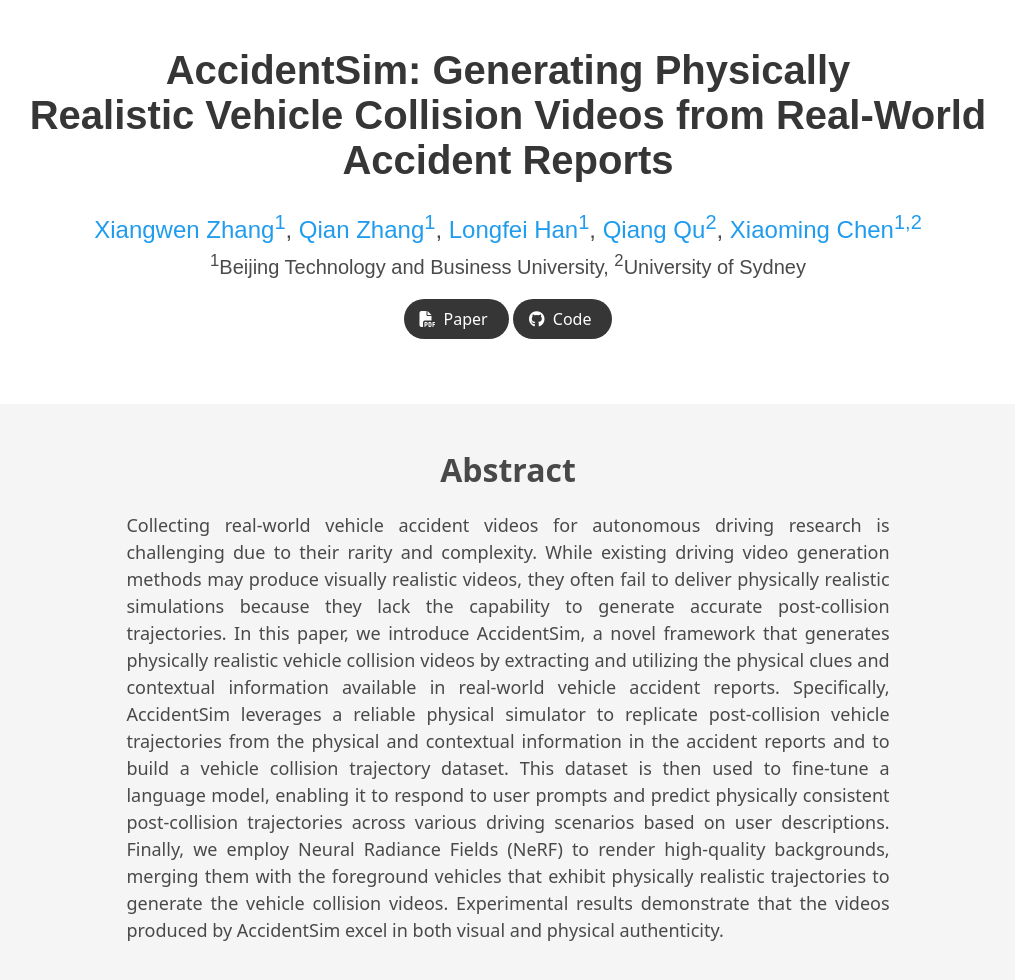
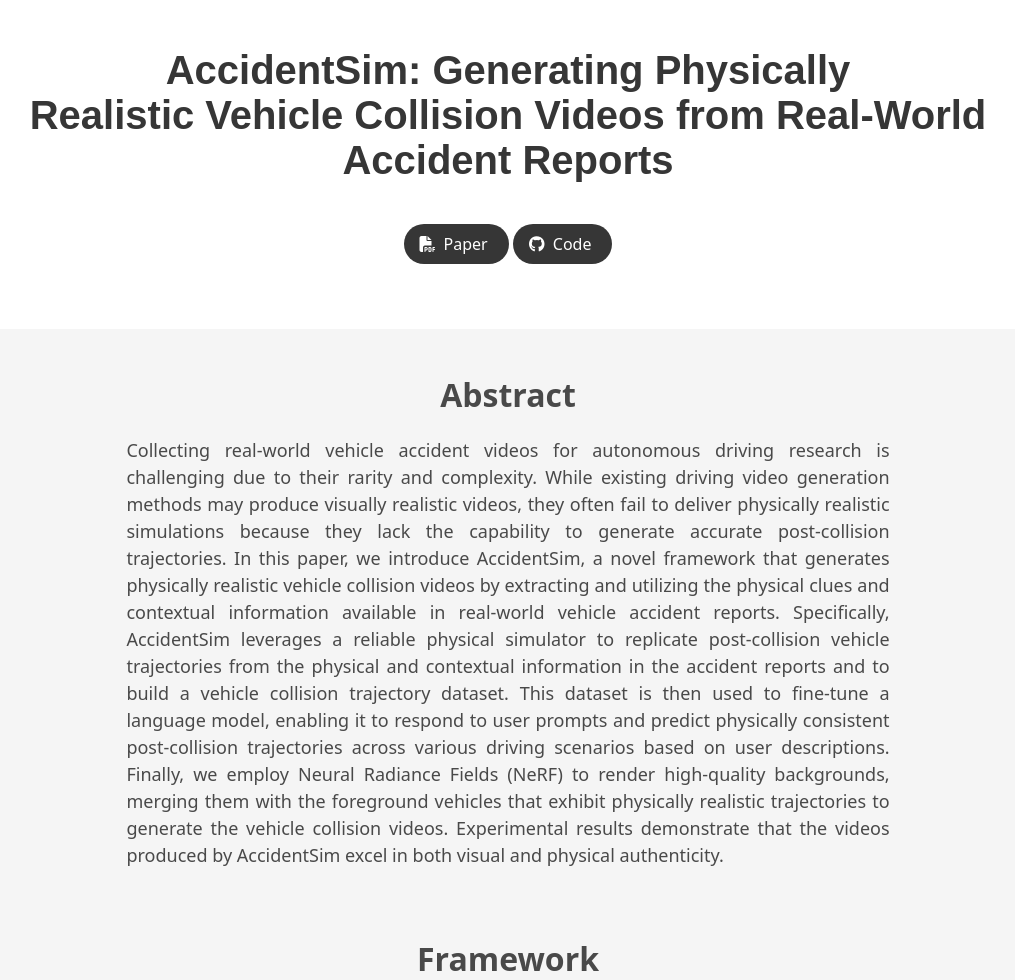
Before and after one commit to accidentsim/accidentsim.github.io, a plain HTML site: page index.html in a window 1280 px wide. Shown: the top 980 px of the page, without its empty margins (132-1147 px from the left). Drawn offline with nearby package versions, Linux system fonts and the light colour scheme; some icons are missing.

Commit message:
Update index.html

```diff
--- a/index.html
+++ b/index.html
@@ -53,25 +53,11 @@
           <h1 class="title is-2 publication-title"> AccidentSim: Generating Physically <br> Realistic Vehicle Collision Videos from Real-World Accident Reports</h1>
           <div class="is-size-4 publication-authors">
             <!-- Paper authors -->
-            <span class="author-block">
-              <a href="https://lilin718211.github.io/" target="_blank">Xiangwen Zhang<sup>1</sup></a>,
-            </span>
-            <span class="author-block">
-              <a href="https://lilin718211.github.io/" target="_blank">Qian Zhang<sup>1</sup></a>,
-            </span>
-            <span class="author-block">
-              <a href="https://lilin718211.github.io/" target="_blank">Longfei Han<sup>1</sup></a>,
-            </span>
-            <span class="author-block">
-              <a href="https://lilin718211.github.io/" target="_blank">Qiang Qu<sup>2</sup></a>,
-            </span>
-            <span class="author-block">
-              <a href="https://lilin718211.github.io/" target="_blank">Xiaoming Chen<sup>1,2</sup></a>
-            </span>
+
           </div>
 
           <div class="is-size-5 publication-authors">
-            <span class="author-block"><sup>1</sup>Beijing Technology and Business University, <sup>2</sup>University of Sydney</span>
+
           </div>
 
           <div class="column has-text-centered">
```
